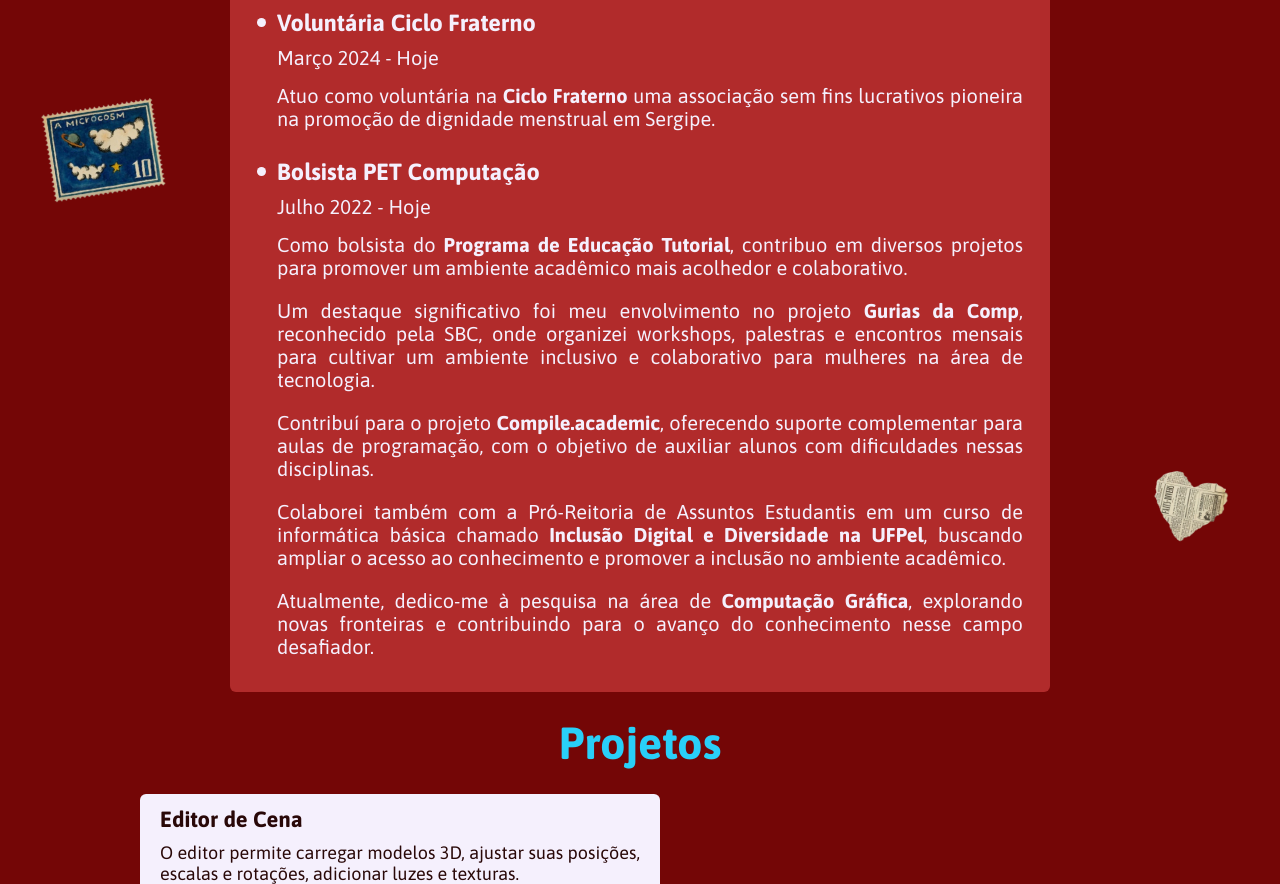
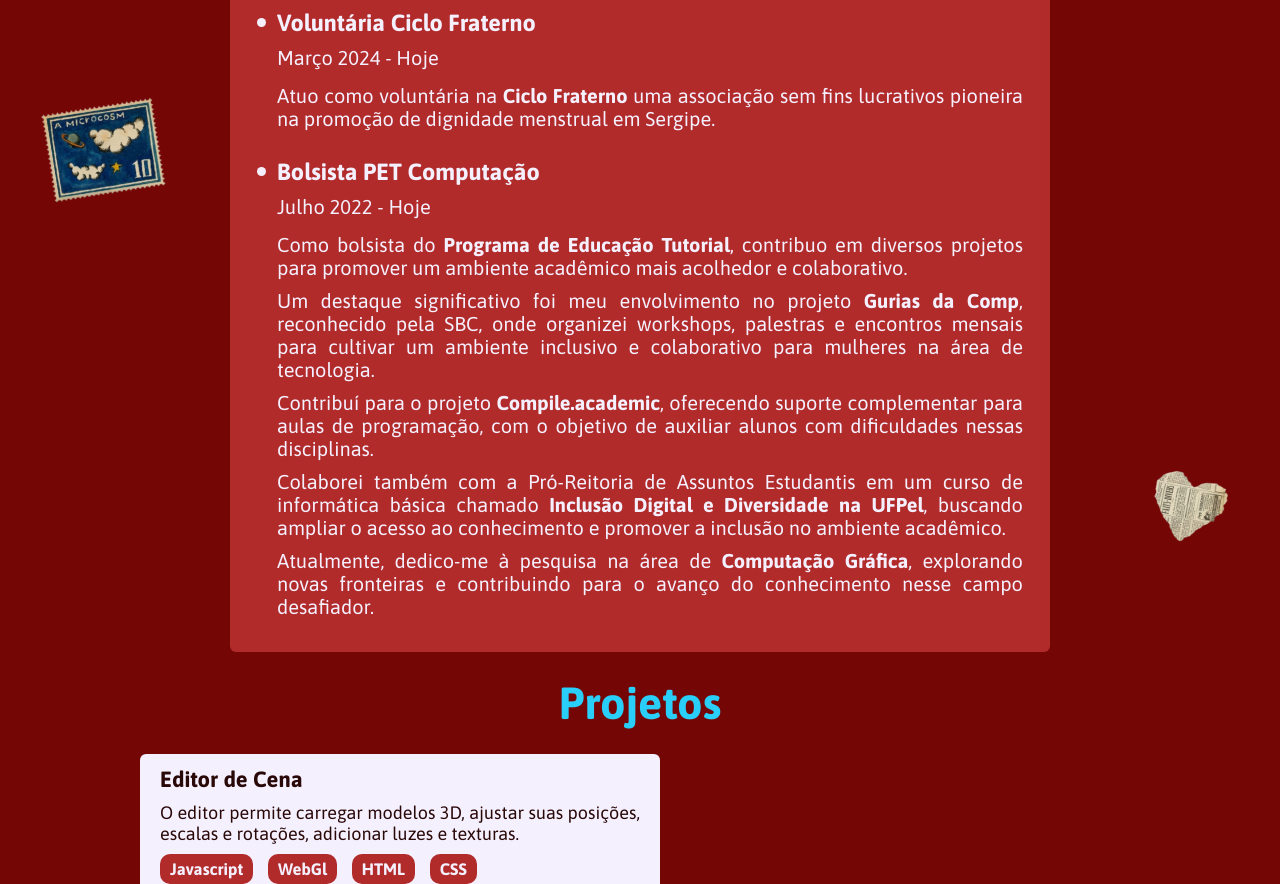
Before and after one commit to majudlorenzoni/portfolio, a plain HTML site: page index.html in a window 1280 px wide. Shown: the part 1144-2028 px from the top of the page. Drawn offline with Linux system fonts and the light colour scheme.

Commit message:
Ajuste de margens

```diff
--- a/style.css
+++ b/style.css
@@ -393,6 +393,9 @@ header h1 {
   margin: 10px; /* Adiciona margem de 10px em todos os lados do texto */
 }
 
+.experiencia-class p{
+  margin-bottom: 5px;
+}
 @media (max-width: 740px) {
   .experiencia-class {
     margin: 20px 0px; /* Margem menor para janelas menores que 740px */
```
Also changed, not shown: index.html (+1 -2 lines).
